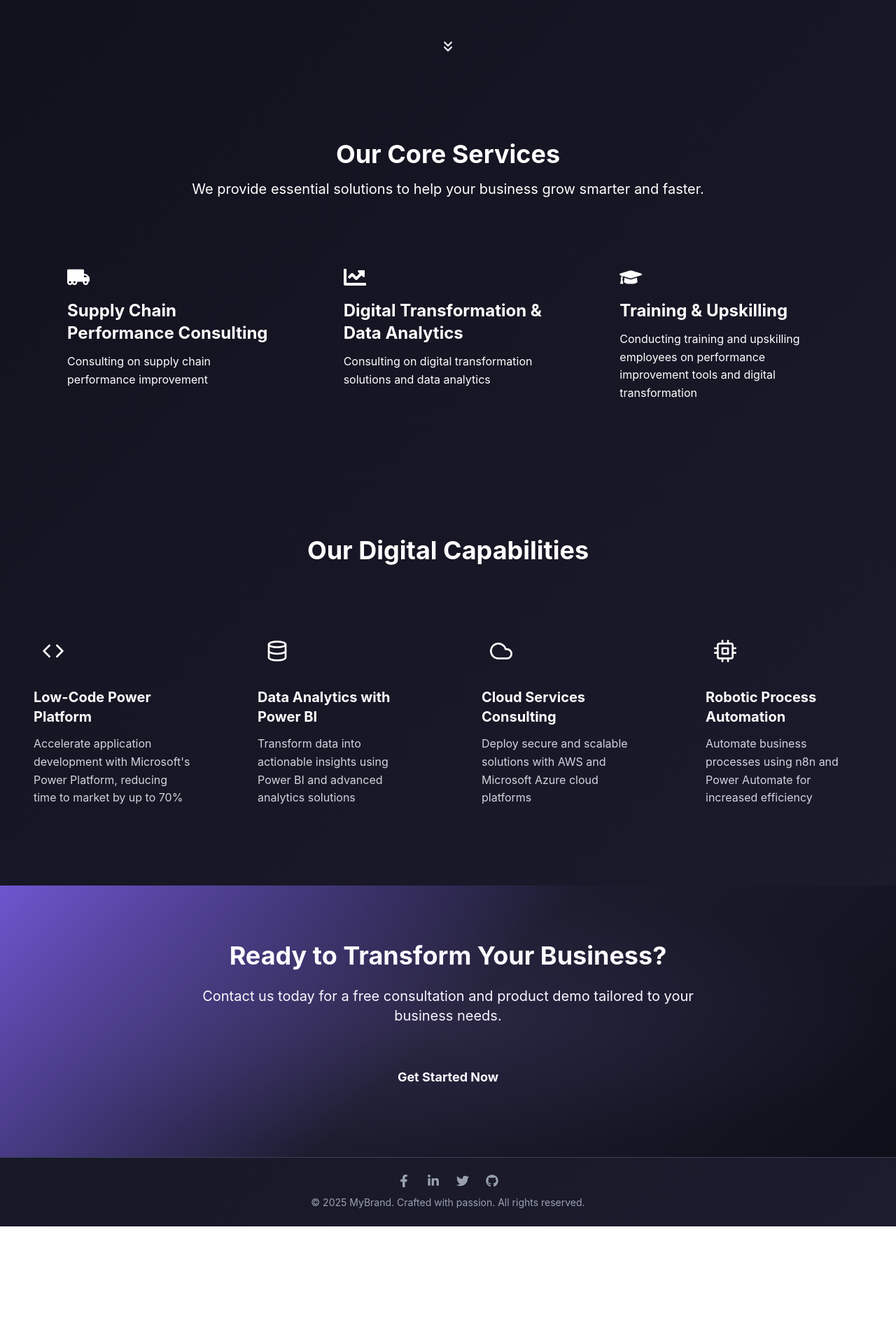
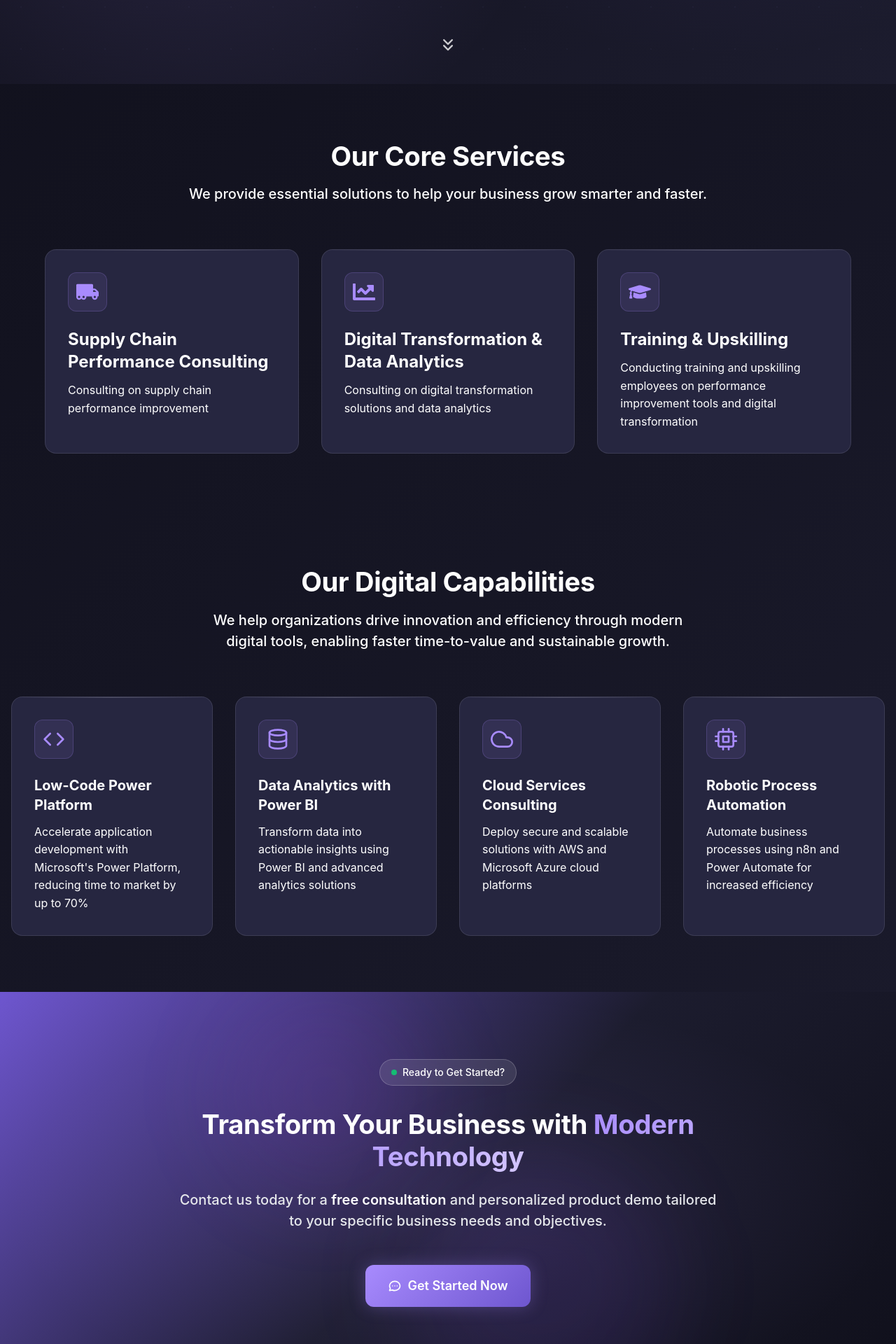
Before and after one commit to QgQ220903/kademia-landingpage, a React (Vite) app: page / in a window 1280 px wide. Shown: the part 680-2600 px from the top of the page at 70% size. Before the commit the page ends 2432 px from the top, so only its background shows below. Built offline with nearby package versions, Linux system fonts and the light colour scheme.

Commit message:
about page

```diff
--- /dev/null
+++ b/src/components/about/AboutHero.jsx
@@ -0,0 +1,17 @@
+import React from 'react';
+
+const AboutHero = () => {
+  return (
+    <section className="hero-gradient py-40 px-6">
+      <div className="container-custom text-center">
+        <h1 className="text-display mb-6">
+          About <span className="text-gradient">Kademia</span>
+        </h1>
+        <p className="text-subheading text-text-secondary max-w-3xl mx-auto">
+          Kademia is a premier partner providing consulting and training services in digital transformation for businesses. We specialize in optimizing processes, enhancing efficiency, integrating new technologies, and leveraging workforce skills to ensure sustainable growth for companies in the digital age.        </p>
+      </div>
+    </section>
+  );
+};
+
+export default AboutHero;
--- a/src/components/about/CoreSection.jsx
+++ /dev/null
@@ -1,85 +0,0 @@
-import React from 'react';
-import { FiUsers, FiAward, FiGlobe, FiTrendingUp } from "react-icons/fi";
-
-const CoreSection = () => {
-  return (
-    <>
-      {/* Introduction Section */}
-      <section className="relative py-55 px-6 bg-gradient-to-b from-dark to-dark-light text-white">
-        <div className="max-w-6xl mx-auto text-center">
-          <h1 className="text-4xl md:text-6xl font-extrabold mb-6 tracking-tight">
-            About <span className="text-blue-600">Kademia</span>
-          </h1>
-          <p className="text-lg md:text-2xl text-text-secondary leading-relaxed max-w-3xl mx-auto">
-            A pioneer in digital transformation and automation solutions for modern enterprises.
-          </p>
-        </div>
-      </section>
-
-      {/* Core Values Section */}
-      <section className="py-30 px-6 bg-dark text-white">
-        <div className="max-w-6xl mx-auto">
-          <h2 className="text-3xl md:text-4xl font-bold text-center text-primary mb-16">
-            Our Core Values
-          </h2>
-
-          <div className="grid grid-cols-1 sm:grid-cols-2 lg:grid-cols-4 gap-10">
-            {[
-              {
-                icon: <FiUsers className="w-8 h-8" />,
-                title: "Customer Centricity",
-                desc: "Our solutions are designed with the customer at the heart of everything we do."
-              },
-              {
-                icon: <FiAward className="w-8 h-8" />,
-                title: "Exceptional Quality",
-                desc: "We are committed to delivering the highest standards in every product and service."
-              },
-              {
-                icon: <FiTrendingUp className="w-8 h-8" />,
-                title: "Continuous Innovation",
-                desc: "We embrace change and consistently adopt the latest technologies to stay ahead."
-              },
-              {
-                icon: <FiGlobe className="w-8 h-8" />,
-                title: "Global Mindset",
-                desc: "Our solutions meet international standards and are built for global integration."
-              }
-            ].map((value, index) => (
-              <div key={index} className="bg-blue-900 p-8 rounded-xl hover:translate-y-2 transition">
-                <div className={`${value.color} w-14 h-14 rounded-full flex items-center justify-center mb-6`}>
-                  {value.icon}
-                </div>
-                <h3 className="text-xl font-semibold mb-3 group-hover:text-primary transition">
-                  {value.title}
-                </h3>
-                <p className="text-gray-400 leading-relaxed text-sm">{value.desc}</p>
-              </div>
-            ))}
-          </div>
-        </div>
-      </section>
-
-
-      {/* Call to Action Section */}
-      <section className="py-20 px-6 bg-gradient-to-r from-primary to-primary-dark text-white">
-        <div className="max-w-4xl mx-auto text-center">
-          <h2 className="text-3xl md:text-4xl font-bold mb-6 tracking-tight">
-            Ready to Transform Your Business?
-          </h2>
-          <p className="text-lg md:text-xl mb-10 max-w-2xl mx-auto leading-relaxed">
-            Contact our team today for a personalized consultation and discover the perfect solution tailored for your enterprise.
-          </p>
-          <a
-            href="/contact"
-            className="primary-button text-dark px-10 py-5 rounded-xl font-semibold hover:bg-blue-900 transition text-lg shadow-md hover:shadow-lg"
-          >
-            Get in Touch
-          </a>
-        </div>
-      </section>
-    </>
-  );
-};
-
-export default CoreSection;
--- /dev/null
+++ b/src/components/about/CoreValues.jsx
@@ -0,0 +1,51 @@
+import React from 'react';
+import ValueCard from './ValueCard';
+import { FiUsers, FiAward, FiGlobe, FiTrendingUp } from "react-icons/fi";
+
+const CoreValues = () => {
+  const values = [
+    {
+      icon: <FiUsers className="w-8 h-8" />,
+      title: "Customer Centricity",
+      desc: "Our solutions are designed with the customer at the heart of everything we do."
+    },
+    {
+      icon: <FiAward className="w-8 h-8" />,
+      title: "Exceptional Quality",
+      desc: "We are committed to delivering the highest standards in every product and service."
+    },
+    {
+      icon: <FiTrendingUp className="w-8 h-8" />,
+      title: "Continuous Innovation",
+      desc: "We embrace change and consistently adopt the latest technologies to stay ahead."
+    },
+    {
+      icon: <FiGlobe className="w-8 h-8" />,
+      title: "Global Mindset",
+      desc: "Our solutions meet international standards and are built for global integration."
+    }
+  ];
+
+  return (
+    <section className="gradient-section py-20 px-6">
+      <div className="container-custom">
+        <h2 className="text-heading text-center text-primary mb-16">
+          Our Core Values
+        </h2>
+
+        <div className="grid grid-cols-1 sm:grid-cols-2 lg:grid-cols-4 gap-6">
+          {values.map((value, index) => (
+            <ValueCard
+              key={index}
+              icon={value.icon}
+              title={value.title}
+              description={value.desc}
+            />
+          ))}
+        </div>
+      </div>
+    </section>
+  );
+};
+
+export default CoreValues;
--- /dev/null
+++ b/src/components/about/CtaSection.jsx
@@ -0,0 +1,24 @@
+import React from 'react';
+
+const CtaSection = () => {
+  return (
+    <section className="cta-gradient py-20 px-6">
+      <div className="container-custom text-center">
+        <h2 className="text-heading mb-6 tracking-tight">
+          Ready to Transform Your Business?
+        </h2>
+        <p className="text-subheading mb-10 max-w-2xl mx-auto">
+          Contact our team today for a personalized consultation and discover the perfect solution tailored for your enterprise.
+        </p>
+        <a
+          href="/contact"
+          className="btn-primary btn-base btn-lg"
+        >
+          Get in Touch
+        </a>
+      </div>
+    </section>
+  );
+};
+
+export default CtaSection;
--- /dev/null
+++ b/src/components/about/ValueCard.jsx
@@ -0,0 +1,17 @@
+import React from 'react';
+
+const ValueCard = ({ icon, title, description }) => {
+  return (
+    <div className="card-base p-8">
+      <div className="icon-container">
+        {icon}
+      </div>
+      <h3 className="text-xl font-semibold mb-3 group-hover:text-primary transition">
+        {title}
+      </h3>
+      <p className="text-text-muted leading-relaxed">{description}</p>
+    </div>
+  );
+};
+
+export default ValueCard;
--- a/src/components/homepage/CtaSection.jsx
+++ b/src/components/homepage/CtaSection.jsx
@@ -1,19 +1,51 @@
 export default function CtaSection() {
   return (
-    <section className="py-20 px-4 cta-gradient">
-      <div className="max-w-4xl mx-auto text-center">
-        <h2 className="text-3xl md:text-4xl font-bold mb-6">
-          Ready to Transform Your Business?
+    <section className="py-24 px-4 cta-gradient relative overflow-hidden">
+      {/* Background Effects */}
+      <div className="absolute inset-0 pointer-events-none">
+        <div className="absolute top-0 left-1/4 w-72 h-72 bg-purple-500/10 rounded-full blur-3xl"></div>
+        <div className="absolute bottom-0 right-1/4 w-96 h-96 bg-violet-500/10 rounded-full blur-3xl"></div>
+      </div>
+
+      <div className="container-custom text-center relative z-10">
+        {/* Main CTA Content */}
+        <div className="max-w-4xl mx-auto">
+          {/* Badge */}
+          <div className="inline-flex items-center px-4 py-2 rounded-full bg-white/10 backdrop-blur-sm border border-white/20 mb-8">
+            <div className="w-2 h-2 bg-green-400 rounded-full mr-2 animate-pulse"></div>
+            <span className="text-sm font-medium text-white">Ready to Get Started?</span>
+          </div>
+
+          {/* Heading */}
+          <h2 className="text-heading mb-6">
+            Transform Your Business with{" "}
+            <span className="text-gradient">Modern Technology</span>
           </h2>
-        <p className="text-xl text-text-secondary mb-10 max-w-3xl mx-auto">
-          Contact us today for a free consultation and product demo tailored to your business needs.
+
+          {/* Description */}
+          <p className="text-subheading text-gray-200 mb-12 max-w-3xl mx-auto leading-relaxed">
+            Contact us today for a <span className="text-white font-semibold">free consultation</span> and
+            personalized product demo tailored to your specific business needs and objectives.
           </p>
+
+          {/* CTA Buttons */}
+          <div className="flex flex-col sm:flex-row gap-4 justify-center items-center mb-16">
             <a
               href="/contact"
-          className="inline-block primary-button px-10 py-5 rounded-xl font-bold text-lg text-white"
+              className="btn-base btn-primary btn-lg group animate-pulse-glow"
             >
-          Get Started Now
+              <svg
+                className="w-5 h-5 mr-2"
+                fill="none"
+                stroke="currentColor"
+                viewBox="0 0 24 24"
+              >
+                <path strokeLinecap="round" strokeLinejoin="round" strokeWidth={2} d="M8 12h.01M12 12h.01M16 12h.01M21 12c0 4.418-4.03 8-9 8a9.863 9.863 0 01-4.255-.949L3 20l1.395-3.72C3.512 15.042 3 13.574 3 12c0-4.418 4.03-8 9-8s9 3.582 9 8z" />
+              </svg>
+              <span>Get Started Now</span>
             </a>
+          </div>
+        </div>
       </div>
     </section>
   );
--- a/src/components/homepage/DigitalCapabilities.jsx
+++ b/src/components/homepage/DigitalCapabilities.jsx
@@ -5,44 +5,53 @@ export default function DigitalCapabilities() {
     {
       icon: <FiCode className="w-8 h-8" />,
       title: "Low-Code Power Platform",
-      description: "Accelerate application development with Microsoft's Power Platform, reducing time to market by up to 70%",
-      color: "bg-primary/10 text-primary"
+      description:
+        "Accelerate application development with Microsoft's Power Platform, reducing time to market by up to 70%",
     },
     {
       icon: <FiDatabase className="w-8 h-8" />,
       title: "Data Analytics with Power BI",
-      description: "Transform data into actionable insights using Power BI and advanced analytics solutions",
-      color: "bg-primary/10 text-primary"
+      description:
+        "Transform data into actionable insights using Power BI and advanced analytics solutions",
     },
     {
       icon: <FiCloud className="w-8 h-8" />,
       title: "Cloud Services Consulting",
-      description: "Deploy secure and scalable solutions with AWS and Microsoft Azure cloud platforms",
-      color: "bg-primary/10 text-primary"
+      description:
+        "Deploy secure and scalable solutions with AWS and Microsoft Azure cloud platforms",
     },
     {
       icon: <FiCpu className="w-8 h-8" />,
       title: "Robotic Process Automation",
-      description: "Automate business processes using n8n and Power Automate for increased efficiency",
-      color: "bg-primary/10 text-primary"
-    }
+      description:
+        "Automate business processes using n8n and Power Automate for increased efficiency",
+    },
   ];
 
   return (
-    <section className="py-20 px-4 bg-dark-light">
+    // Section sử dụng màu nền tùy chỉnh
+    <section className="py-20 px-4">
       <div className="max-w-7xl mx-auto">
+        {/* Phần tiêu đề */}
         <div className="text-center mb-16">
-          <h2 className="text-3xl md:text-4xl font-bold mb-4">Our Digital Capabilities</h2>
+          <h2 className="text-heading mb-4">Our Digital Capabilities</h2>
+          <p className="text-subheading text-text-secondary max-w-2xl mx-auto">
+            We help organizations drive innovation and efficiency through modern digital tools, enabling faster time-to-value and sustainable growth.
+          </p>
         </div>
 
+        {/* Lưới các capability cards */}
         <div className="grid grid-cols-1 md:grid-cols-2 lg:grid-cols-4 gap-8">
           {capabilities.map((item, index) => (
-            <div key={index} className="tech-card p-8 rounded-xl">
-              <div className={`${item.color} w-14 h-14 rounded-full flex items-center justify-center mb-6`}>
-                {item.icon}
-              </div>
+            <div key={index} className="card-base p-8">
+              {/* Icon nằm trong khung bo tròn và màu chủ đạo */}
+              <div className="icon-container mb-6">{item.icon}</div>
+
+              {/* Tiêu đề mỗi capability */}
               <h3 className="text-xl font-bold mb-3">{item.title}</h3>
-              <p className="text-gray-300">{item.description}</p>
+
+              {/* Mô tả capability */}
+              <p className="text-text-secondary">{item.description}</p>
             </div>
           ))}
         </div>
--- a/src/components/homepage/FeatureSection.jsx
+++ b/src/components/homepage/FeatureSection.jsx
@@ -1,6 +1,7 @@
 import { FaTruckMoving, FaChartLine, FaGraduationCap } from "react-icons/fa";
 
 export default function FeaturesSection() {
+  // Danh sách các dịch vụ cốt lõi với icon, tiêu đề và mô tả
   const features = [
     {
       icon: <FaTruckMoving size={32} />,
@@ -20,23 +21,31 @@ export default function FeaturesSection() {
   ];
 
   return (
-    <section id="features" className="py-20 px-4 tech-gradient">
+    // Section nền gradient từ CSS custom
+    <section id="features" className="py-20 px-4">
       <div className="max-w-6xl mx-auto">
+        {/* Tiêu đề và mô tả trung tâm */}
         <div className="text-center mb-16">
-          <h2 className="text-3xl md:text-4xl font-bold mb-4">Our Core Services</h2>
-          <p className="text-xl text-text-secondary max-w-3xl mx-auto">
+          <h2 className="text-heading mb-4">Our Core Services</h2>
+          <p className="text-subheading text-text-secondary max-w-3xl mx-auto">
             We provide essential solutions to help your business grow smarter and faster.
           </p>
         </div>
 
+        {/* Lưới các card dịch vụ */}
         <div className="grid md:grid-cols-3 gap-8">
           {features.map((feature, index) => (
             <div
               key={index}
-              className="tech-card p-8 rounded-xl transition-transform hover:-translate-y-1.5"
+              className="card-base transition-transform hover:-translate-y-2"
             >
-              <div className="text-primary mb-4">{feature.icon}</div>
+              {/* Icon container với hiệu ứng sáng màu chính */}
+              <div className="icon-container">{feature.icon}</div>
+
+              {/* Tiêu đề card */}
               <h3 className="text-2xl font-bold mb-3">{feature.title}</h3>
+
+              {/* Mô tả card */}
               <p className="text-text-secondary">{feature.desc}</p>
             </div>
           ))}
--- a/src/components/homepage/HeroSection.jsx
+++ b/src/components/homepage/HeroSection.jsx
@@ -1,23 +1,23 @@
 export default function HeroSection() {
   return (
-    <section className="relative min-h-screen flex items-center justify-center text-center py-20 px-4 overflow-hidden">
+    <section className="hero-gradient relative min-h-screen flex items-center justify-center text-center py-20 px-4 overflow-hidden">
       <div className="relative max-w-6xl mx-auto z-10">
-        <h1 className="text-4xl md:text-6xl font-bold mb-6 leading-tight">
-          Modern <span className="text-primary">Technology</span> Solutions for Businesses
+        <h1 className="text-display mb-6">
+          Modern <span className="text-gradient">Technology</span> Solutions for Businesses
         </h1>
-        <p className="text-xl md:text-2xl text-gray-200 mb-10 max-w-3xl mx-auto">
+        <p className="text-subheading text-text-secondary mb-10 max-w-3xl mx-auto">
           Elevate your business with high-performance, cost-effective, and optimized technology solutions.
         </p>
         <div className="flex flex-col sm:flex-row gap-4 justify-center">
           <a
             href="/contact"
-            className="border-2 text-darkblue px-8 py-4 rounded-xl font-bold hover:bg-opacity-90 transition text-lg shadow-lg hover:shadow-xl"
+            className="btn-base btn-secondary btn-lg"
           >
             Contact Us
           </a>
           <a
             href="#features"
-            className="primary-button text-white px-8 py-4 rounded-xl font-bold hover:text-darkblue transition text-lg shadow-lg hover:shadow-xl"
+            className="btn-base btn-primary btn-lg"
           >
             Explore Features
           </a>
@@ -25,8 +25,18 @@ export default function HeroSection() {
       </div>
 
       <div className="absolute bottom-10 left-1/2 transform -translate-x-1/2 z-10 animate-bounce">
-        <a href="#features" className="text-white">
-          <svg xmlns="http://www.w3.org/2000/svg" width="24" height="24" viewBox="0 0 24 24" fill="none" stroke="currentColor" strokeWidth="2" strokeLinecap="round" strokeLinejoin="round">
+        <a href="#features" className="text-white opacity-80 hover:opacity-100 transition">
+          <svg
+            xmlns="http://www.w3.org/2000/svg"
+            width="28"
+            height="28"
+            viewBox="0 0 24 24"
+            fill="none"
+            stroke="currentColor"
+            strokeWidth="2"
+            strokeLinecap="round"
+            strokeLinejoin="round"
+          >
             <path d="M7 13l5 5 5-5M7 6l5 5 5-5" />
           </svg>
         </a>
--- a/src/index.css
+++ b/src/index.css
@@ -36,8 +36,11 @@ body {
     var(--color-bg-light) 100%
   );
   color: var(--color-text-primary);
-  font-family: "Inter", "Space Grotesk", sans-serif;
+  font-family: "Manrope", "Inter", -apple-system, BlinkMacSystemFont, sans-serif;
   line-height: 1.6;
+  margin: 0;
+  padding: 0;
+  min-height: 100vh;
 }
 
 /* Typography Scale */
@@ -83,11 +86,13 @@ body {
   color: white;
   border: none;
   box-shadow: var(--shadow-primary);
+  cursor: pointer;
 }
 
 .btn-primary:hover {
   transform: translateY(-2px);
   box-shadow: var(--shadow-primary-hover);
+  cursor: pointer;
 }
 
 .btn-secondary {
@@ -226,6 +231,7 @@ body {
     rgba(168, 139, 254, 0.1) 0%,
     transparent 70%
   );
+  pointer-events: none;
 }
 
 /* Hero specific styles */
--- a/src/pages/About.jsx
+++ b/src/pages/About.jsx
@@ -1,11 +1,16 @@
 import React from 'react'
-import ContactSection from '../components/contact/ContactSection'
-import CoreSection from '../components/about/CoreSection'
+import AboutHero from '../components/about/AboutHero';
+import CoreValues from '../components/about/CoreValues';
+import CtaSection from '../components/about/CtaSection';
 
-const Contact = () => {
+const About = () => {
   return (
-    <CoreSection></CoreSection>
-  )
-}
+    <>
+      <AboutHero />
+      <CoreValues />
+      <CtaSection />
+    </>
+  );
+};
 
-export default Contact
+export default About;
```
Lines whose indentation alone changed are shown as unchanged.
